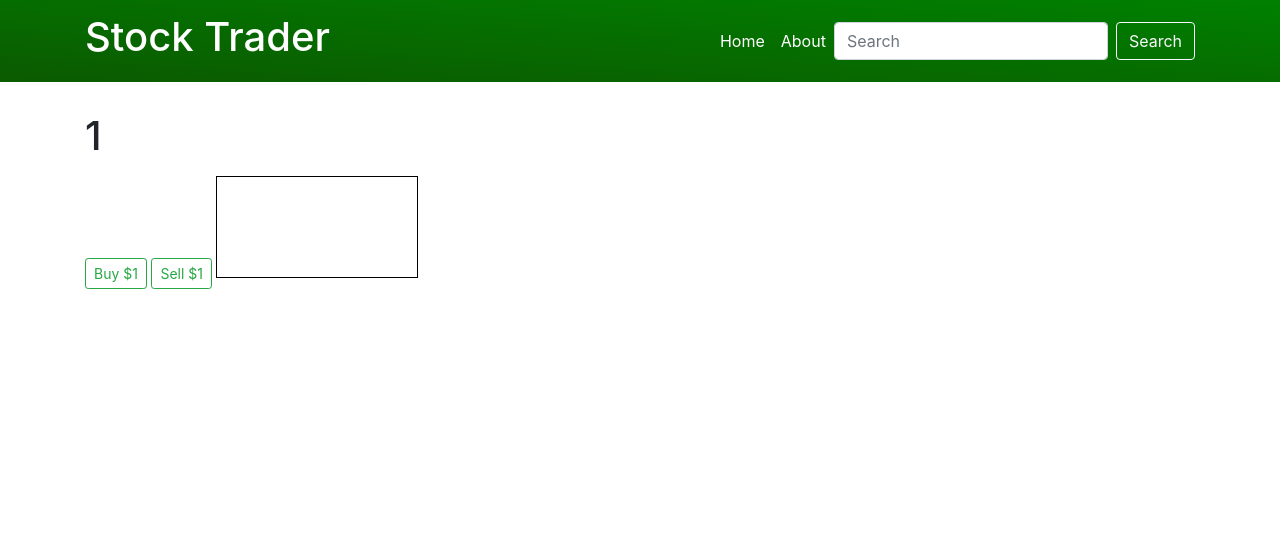
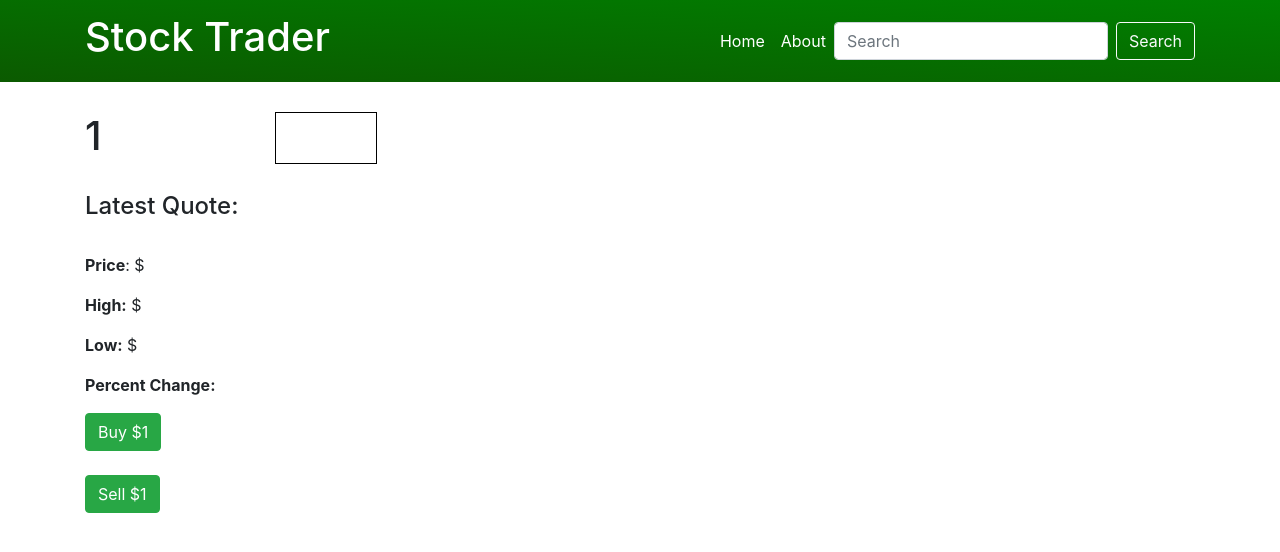
Before and after one commit to Gleeber/Stock-Simulator-Web-Game, a Flask app: page /stock/1 in a window 1280 px wide. Shown: the top 552 px of the page. Run offline with Flask 2, Linux system fonts and the light colour scheme; data that the repository does not hold is empty; some libraries are stand-ins or nearby versions.

Commit message:
Cosmetic changes, added error handling to stockSummary.

```diff
--- a/stocksim/static/stockSummary.js
+++ b/stocksim/static/stockSummary.js
@@ -2,11 +2,24 @@
 function updateLatestPrice(){
     var tickerSymbol = document.getElementById('tickerHeader').innerText;
     var latestPriceRequest = new XMLHttpRequest();
+    latestPriceRequest.responseType = 'json';
     var latestPriceURL = 'http://127.0.0.1:5000/api/latest/' + tickerSymbol;
     latestPriceRequest.onreadystatechange = function() {
-        if(dailyPriceHistoryRequest.readyState === 4
-            && dailyPriceHistoryRequest.status === 200){
-            document.getElementById('stockSummary').innerHTML = this.responseText;
+        if(latestPriceRequest.readyState === 4
+            && latestPriceRequest.status === 200){
+            var stockSummary = this.response;
+            if(stockSummary.Note === undefined){
+                stockSummary = stockSummary['Global Quote']
+                console.log(stockSummary)
+                document.getElementById('stockPrice').innerHTML =
+                    stockSummary['05. price'];
+                document.getElementById('stockHigh').innerHTML =
+                    stockSummary['03. high'];
+                document.getElementById('stockLow').innerHTML =
+                    stockSummary['04. low'];
+                document.getElementById('stockChange').innerHTML =
+                    stockSummary['10. change percent'];
+            }
         }
     }
     latestPriceRequest.open('GET', latestPriceURL, true);
@@ -21,8 +34,8 @@
     dailyPriceHistoryRequest.onreadystatechange = function() {
         if(dailyPriceHistoryRequest.readyState === 4
             && dailyPriceHistoryRequest.status === 200){
-            if (dailyPriceHistoryRequest.Note === undefined){
-                var dailyPriceHistory = dailyPriceHistoryRequest.response;
+            var dailyPriceHistory = dailyPriceHistoryRequest.response;
+            if (dailyPriceHistory.Note === undefined){
                 var prices = [];
                 var dates = [];
                 Object.keys(dailyPriceHistory["Time Series (Daily)"]).forEach( key => {
--- a/stocksim/templates/stockSummary.html
+++ b/stocksim/templates/stockSummary.html
@@ -6,15 +6,28 @@
     }
 </style>
 <div class='container'>
-    <h1 id='tickerHeader'>{{tickerSymbol}}</h1>
-    <p id='stockSummary'><p>
-    <button class="btn btn-outline-success btn-sm"
-        onclick="buyStock('{{tickerSymbol}}'); updateAllUserInfo();">
-        Buy ${{tickerSymbol}}</button>
-    <button class="btn btn-outline-success btn-sm"
-        onclick="sellStock('{{tickerSymbol}}'); updateAllUserInfo();">
-        Sell ${{tickerSymbol}}</button>
-    <canvas id='priceHistoryGraph' height="100" width="200"></canvas>
+    <div class="row">
+    <div class='col-2'>
+        <h1 id='tickerHeader'>{{tickerSymbol}}</h1>
+        <br>
+        <h4>Latest Quote:</h4>
+        <br>
+        <p><b>Price</b>: $<span id='stockPrice'> </span></p>
+        <p><b>High:</b>  $<span id='stockHigh'> </span></p>
+        <p><b>Low:</b> $<span id='stockLow'> </span></p>
+        <p><b>Percent Change:</b>  <span id='stockChange'> </span></p>
+        <button class="btn btn-success"
+            onclick="buyStock('{{tickerSymbol}}'); updateAllUserInfo();">
+            Buy ${{tickerSymbol}}</button>
+        <br><br>
+        <button class="btn btn-success"
+            onclick="sellStock('{{tickerSymbol}}'); updateAllUserInfo();">
+            Sell ${{tickerSymbol}}</button>
+    </div>
+    <div class="col-10">
+        <canvas id='priceHistoryGraph' height="50" width="100"></canvas>
+    </div>
+    </div>
     <script src="https://cdnjs.cloudflare.com/ajax/libs/Chart.js/2.8.0/Chart.bundle.js"></script>
     <script src='{{url_for("static", filename="stockSummary.js")}}'></script>
 </div>
```
